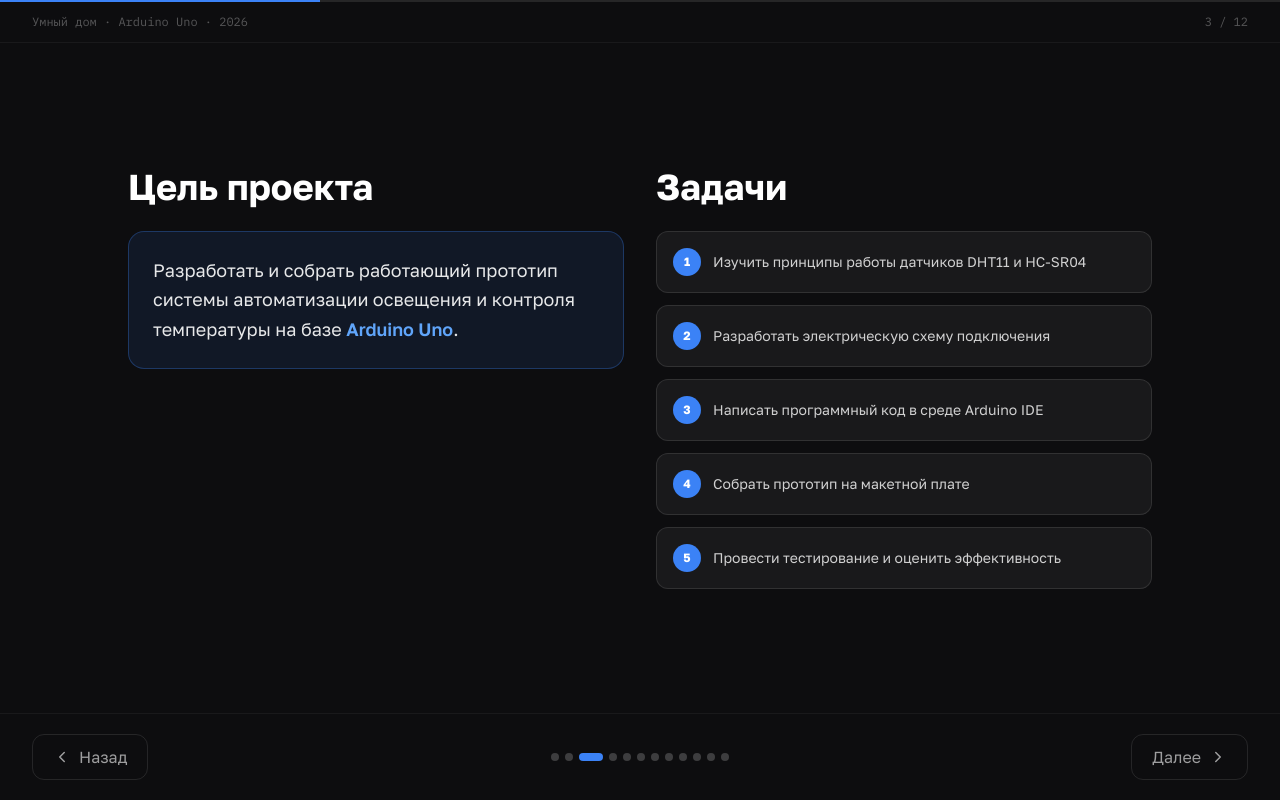
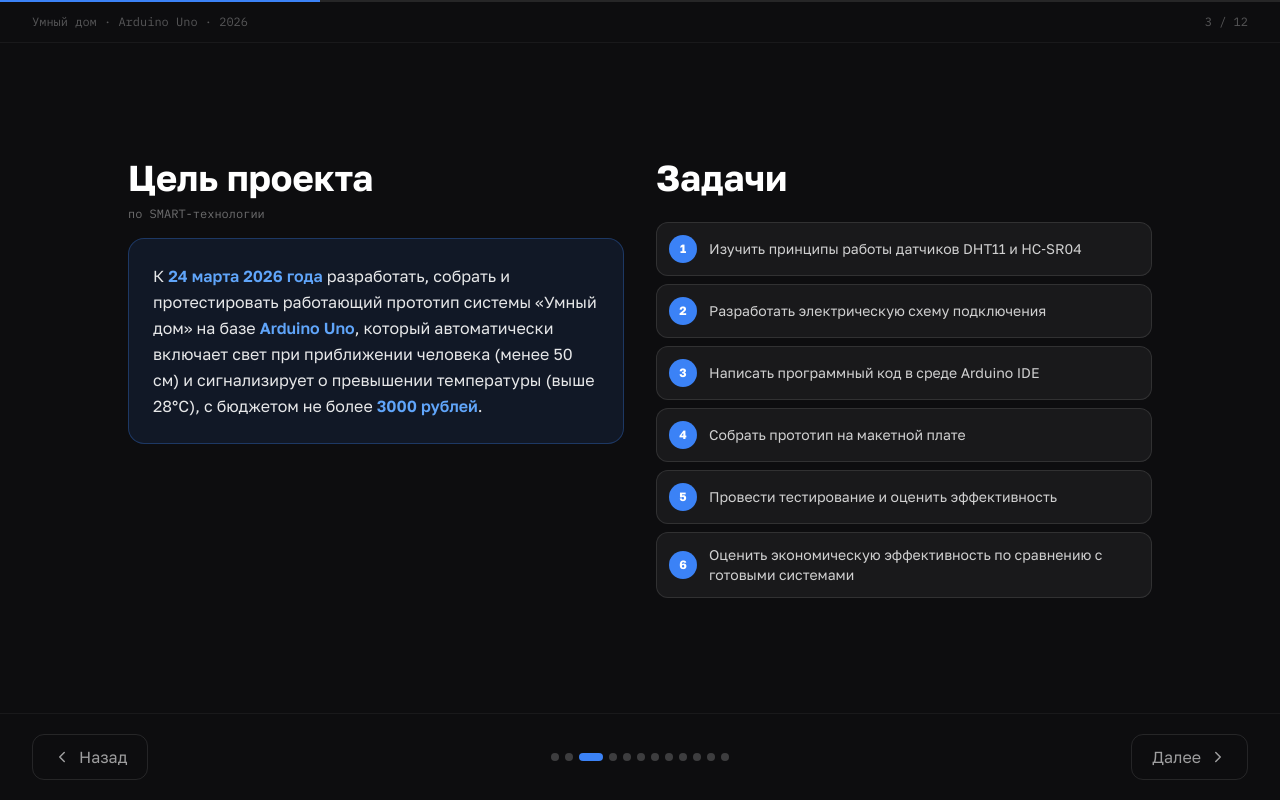
Before and after one commit to pr-poehali-dev/lighting-temperature-control, a React (Vite) app: page / in a window 1280 px wide. Both pictures are taken after a click on the button 598 px from the left and 757 px from the top of the page. Built offline with nearby package versions, Linux system fonts and the light colour scheme.

Commit message:
feat: Add smart home project goals and tasks

```diff
--- a/src/components/presentation/SlidesEarly.tsx
+++ b/src/components/presentation/SlidesEarly.tsx
@@ -75,24 +75,26 @@ export default function SlidesEarly({ current }: Props) {
       {current === 2 && (
         <div className="grid grid-cols-2 gap-8">
           <div>
-            <h2 className="text-4xl font-bold mb-6">Цель проекта</h2>
+            <h2 className="text-4xl font-bold mb-2">Цель проекта</h2>
+            <p className="text-white/40 text-xs font-mono mb-4">по SMART-технологии</p>
             <div className="p-6 rounded-2xl bg-blue-500/10 border border-blue-500/30">
-              <p className="text-white/90 text-lg leading-relaxed">
-                Разработать и собрать работающий прототип системы автоматизации освещения и контроля температуры на базе <span className="text-blue-400 font-semibold">Arduino Uno</span>.
+              <p className="text-white/90 text-base leading-relaxed">
+                К <span className="text-blue-400 font-semibold">24 марта 2026 года</span> разработать, собрать и протестировать работающий прототип системы «Умный дом» на базе <span className="text-blue-400 font-semibold">Arduino Uno</span>, который автоматически включает свет при приближении человека (менее 50 см) и сигнализирует о превышении температуры (выше 28°C), с бюджетом не более <span className="text-blue-400 font-semibold">3000 рублей</span>.
               </p>
             </div>
           </div>
           <div>
             <h2 className="text-4xl font-bold mb-6">Задачи</h2>
-            <div className="space-y-3">
+            <div className="space-y-2">
               {[
-                "Изучить принципы работы датчиков DHT11 и HC-SR04",
+                "Изучить принципы работы датчиков DHT11 и HC‑SR04",
                 "Разработать электрическую схему подключения",
                 "Написать программный код в среде Arduino IDE",
                 "Собрать прототип на макетной плате",
                 "Провести тестирование и оценить эффективность",
+                "Оценить экономическую эффективность по сравнению с готовыми системами",
               ].map((item, i) => (
-                <div key={i} className="flex items-center gap-3 p-4 rounded-xl bg-white/5 border border-white/10">
+                <div key={i} className="flex items-center gap-3 p-3 rounded-xl bg-white/5 border border-white/10">
                   <span className="w-7 h-7 rounded-full bg-blue-500 text-white text-xs font-bold flex items-center justify-center shrink-0">{i + 1}</span>
                   <p className="text-white/80 text-sm">{item}</p>
                 </div>
```
